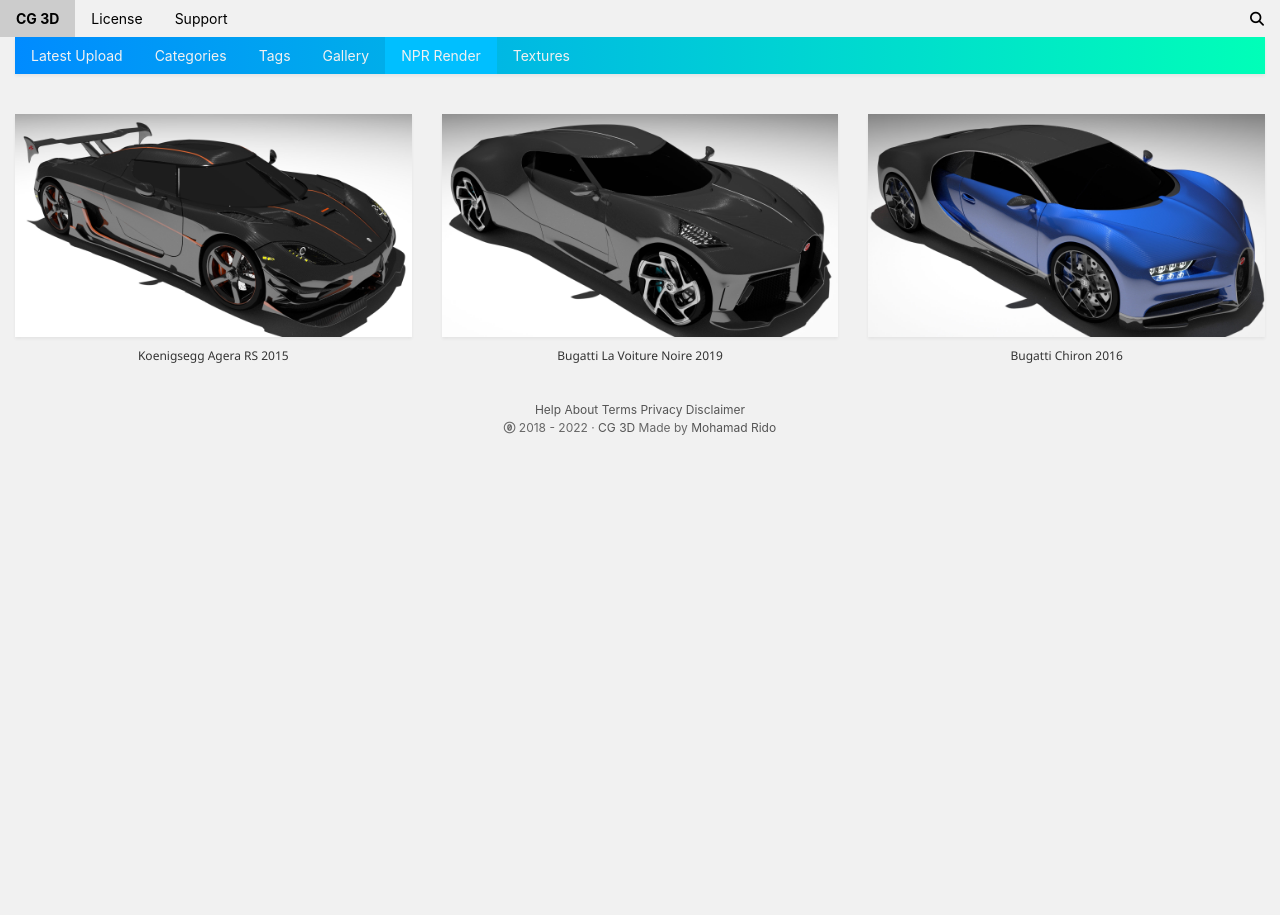
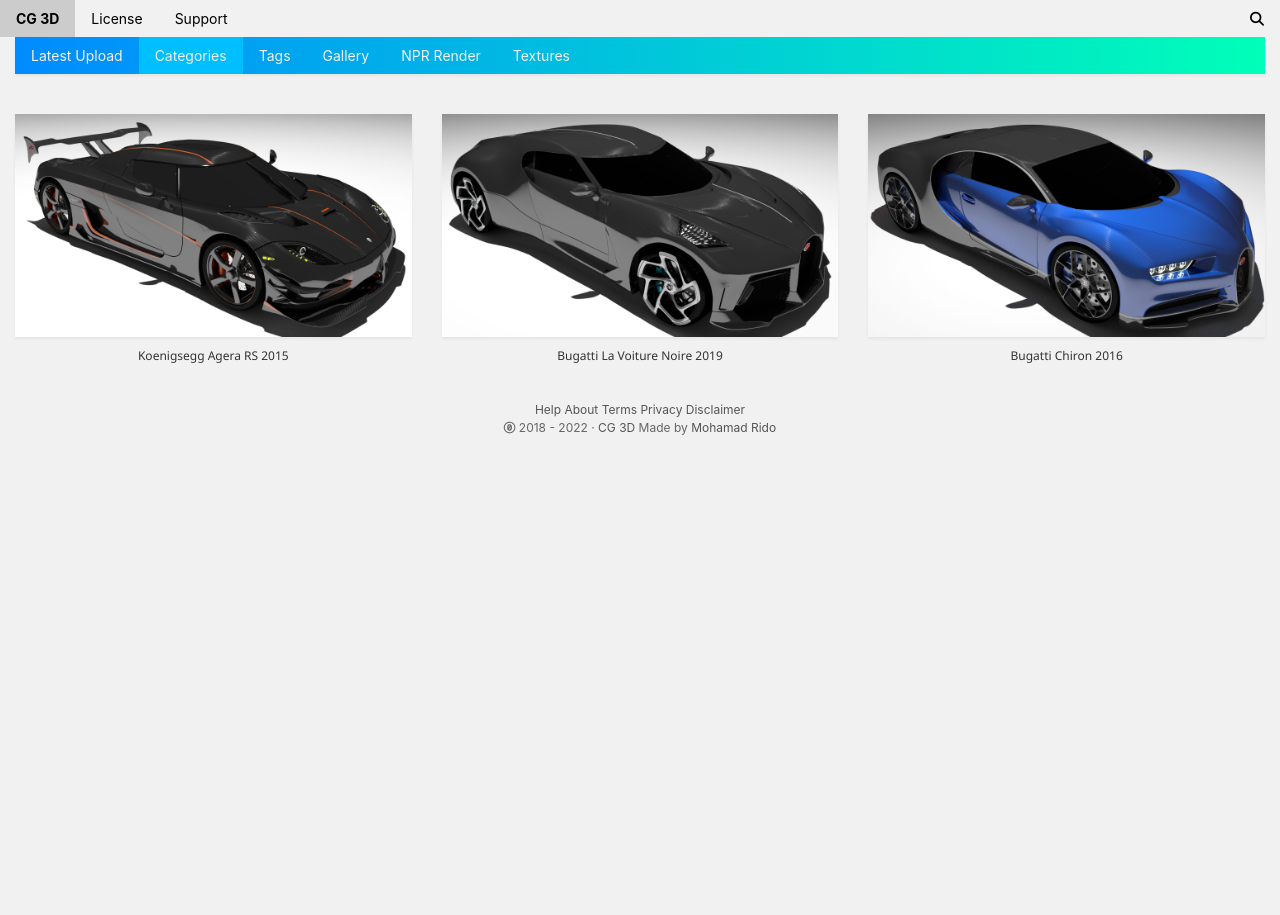
Before and after one commit to artslinux/zltzkjkl0emxcajsghsqi6wv479to0emgeyrcryesou, a Jekyll site: the page built from npr/index.html, in a window 1280 px wide. Built offline with Jekyll 4.4.1, drawn with Linux system fonts in a browser that asks for light colours; nearby versions of some CDN libraries.

Commit message:
Update index.html

```diff
--- a/npr/index.html
+++ b/npr/index.html
@@ -5,10 +5,10 @@ title: NPR Render
 <div class="page-container">
   <div class="bar bg-mc" id="myDIV" >
     <a href="/3d-models" class="bar-item button">Latest Upload</a>
-    <a href="/categories" class="bar-item button">Categories</a>
+    <a href="/categories" class="bar-item button" style="background-color:deepskyblue;">Categories</a>
     <a href="/tags" class="bar-item button">Tags</a>
     <a href="/gallery" class="bar-item button">Gallery</a>
-    <a href="/npr" class="bar-item button" style="background-color:deepskyblue;">NPR Render</a>
+    <a href="/npr" class="bar-item button">NPR Render</a>
     <a href="/textures" class="bar-item button">Textures</a>
   </div>
 </div>
```
